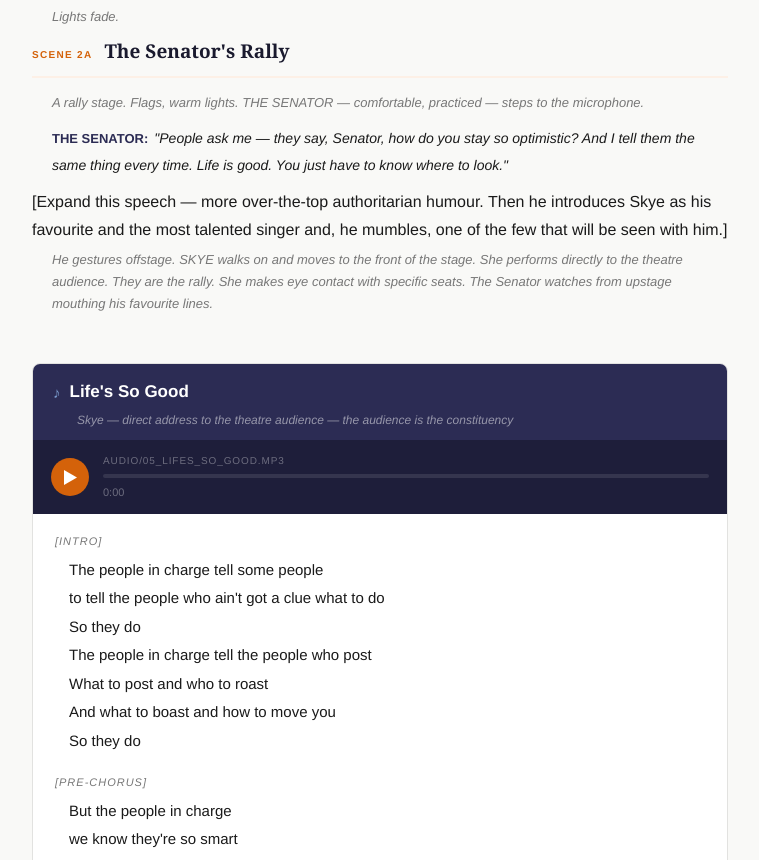
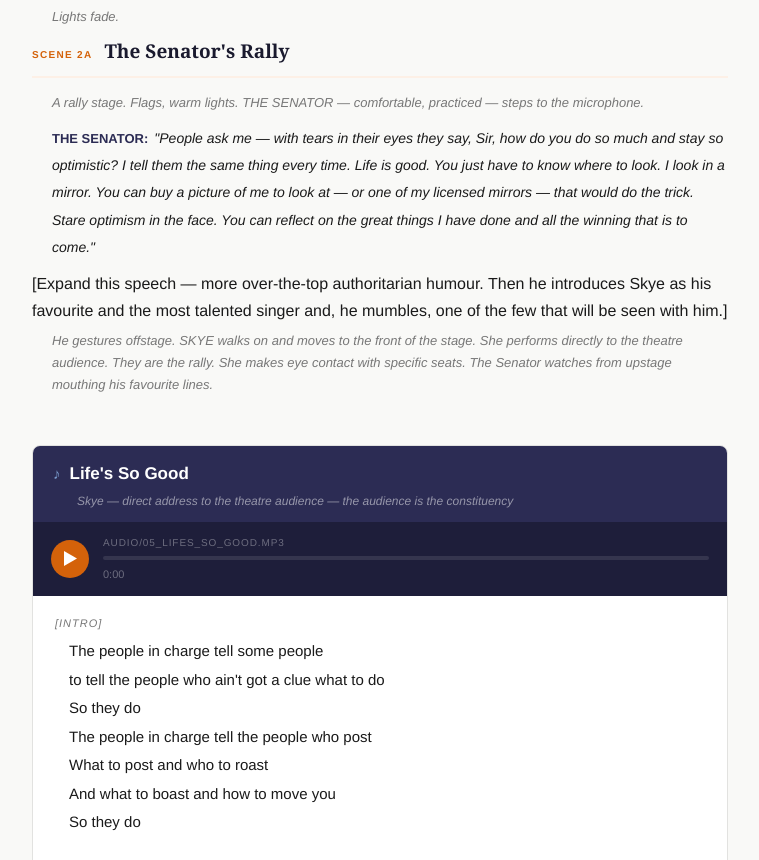
Before and after one commit to DamianBroadley/Musical2, a plain HTML site: page index.html in a window 1280 px wide. Shown: the part 11140-12000 px from the top of the page, without its empty margins (260-1019 px from the left). Drawn offline with Linux system fonts and the light colour scheme.

Commit message:
Update index.html

```diff
--- a/index.html
+++ b/index.html
@@ -468,7 +468,7 @@
 <div class="scene" id="s2a">
   <div class="scene-hdr"><span class="scene-num">Scene 2A</span><span class="scene-title">The Senator's Rally</span></div>
   <p class="sd">A rally stage. Flags, warm lights. THE SENATOR — comfortable, practiced — steps to the microphone.</p>
-  <div class="dlg"><span class="spk">THE SENATOR:</span><span class="ln">"People ask me — they say, Senator, how do you stay so optimistic? And I tell them the same thing every time. Life is good. You just have to know where to look."</span></div>
+  <div class="dlg"><span class="spk">THE SENATOR:</span><span class="ln">"People ask me — with tears in their eyes they say, Sir, how do you do so much and stay so optimistic? I tell them the same thing every time. Life is good. You just have to know where to look. I look in a mirror. You can buy a picture of me to look at — or one of my licensed mirrors — that would do the trick. Stare optimism in the face. You can reflect on the great things I have done and all the winning that is to come."</span></div>
   <p class="wip">[Expand this speech — more over-the-top authoritarian humour. Then he introduces Skye as his favourite and the most talented singer and, he mumbles, one of the few that will be seen with him.]</p>
   <p class="sd">He gestures offstage. SKYE walks on and moves to the front of the stage. She performs directly to the theatre audience. They are the rally. She makes eye contact with specific seats. The Senator watches from upstage mouthing his favourite lines.</p>
 </div>
```
